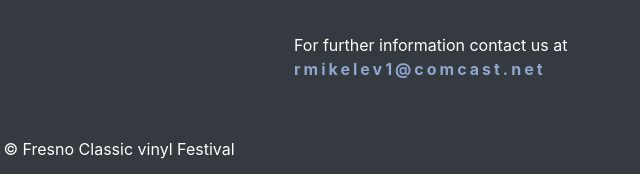
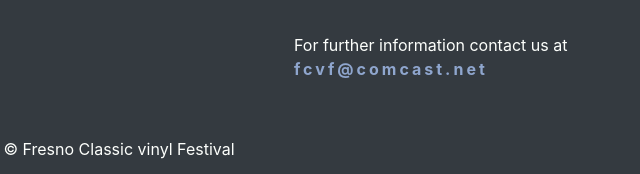
Before and after one commit to rmikelev/event-landing-page, a plain HTML site: page index.html in a window 1280 px wide. Shown: the part 1827-2001 px from the top of the page, 521-1161 px from the left. Drawn offline with nearby package versions, Linux system fonts and the light colour scheme; files whose address does not match are found by name.

Commit message:
fixed email address

```diff
--- a/index.html
+++ b/index.html
@@ -128,7 +128,7 @@
                     <p class="font-sie-base">P: (559) 559-5599 </p>
                 </div>
                 <div class="col-md-3 mt-0 offset-md-1 col-sm-12">
-                   For further information contact us at <span class="email font-weight-bolder">rmikelev1@comcast.net</span>
+                   For further information contact us at <span class="email font-weight-bolder">fcvf@comcast.net</span>
                 </div>
             </div>
             <div class="row">
```
